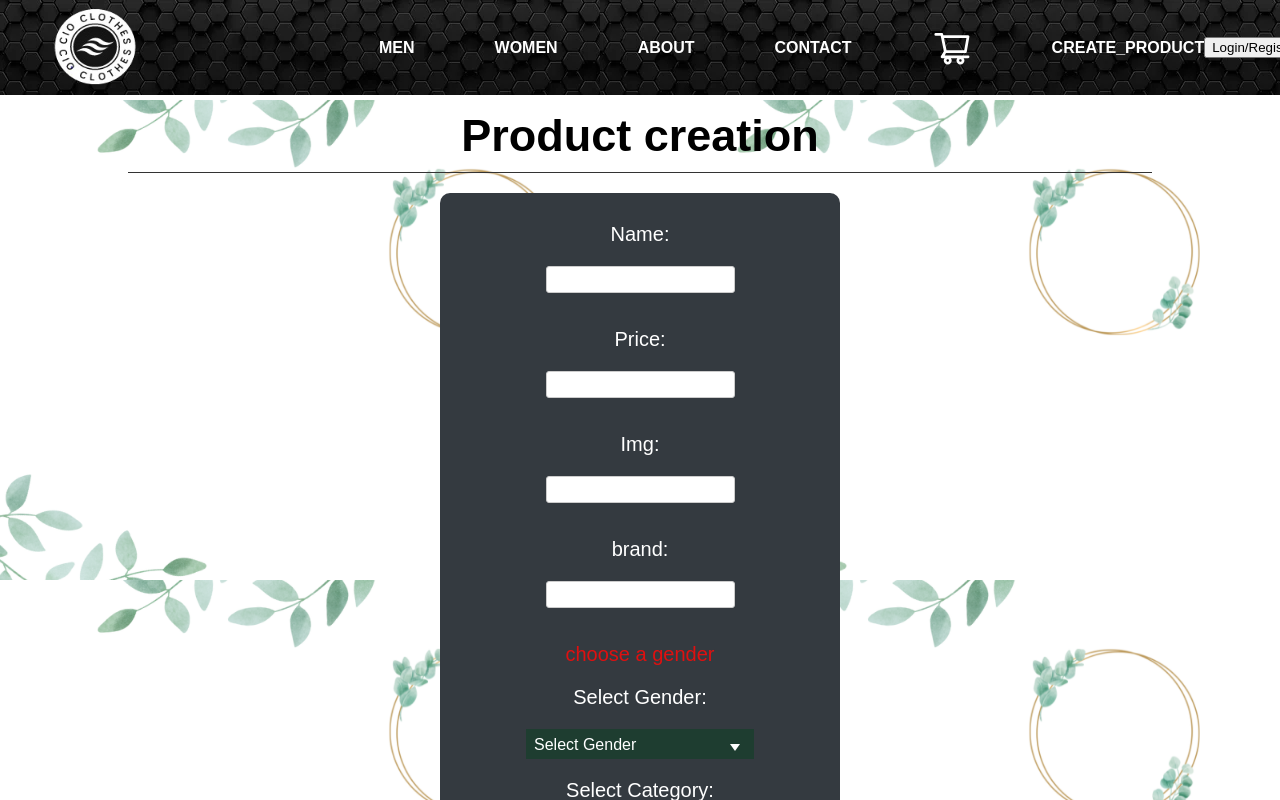
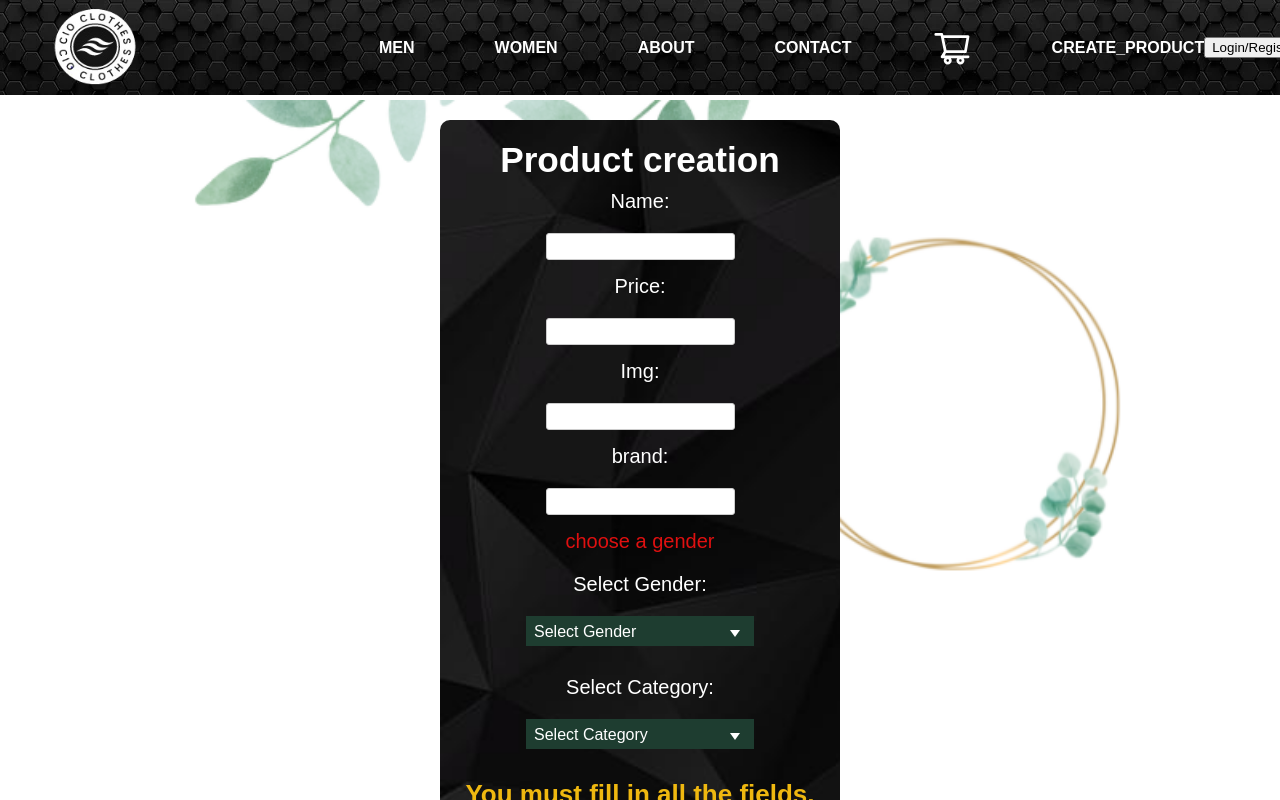
Before and after one commit to MakoskiVictor/Ecommerce-API, a React (Create React App) app in the folder client/: page /createProduct in a window 1280 px wide. Shown: the top 800 px of the page. Built offline with nearby package versions, Linux system fonts and the light colour scheme.

Commit message:
Componente Formulario - Modificando estilos css un poco

```diff
--- a/client/src/components/Contact/Contact.module.css
+++ b/client/src/components/Contact/Contact.module.css
@@ -3,7 +3,7 @@
   flex-direction: column;
   font-family: "Signika", sans-serif;
   font-size: 20px;
-  background-image: url(../image/FondoNavBar.jpg);
+  background-image: url(../image/FondoTarjetas.jpg);
   background-repeat: no-repeat;
   background-size: cover;
   color: #fff;
--- a/client/src/components/Formulario/Formulario.jsx
+++ b/client/src/components/Formulario/Formulario.jsx
@@ -1,12 +1,11 @@
-import React from 'react';
-import { useHistory } from 'react-router-dom';
+import React from "react";
+import { useHistory } from "react-router-dom";
 import style from "./Formulario.module.css";
 import { useState, useEffect } from "react";
-import { useSelector, useDispatch } from 'react-redux';
-import { CreateNewProduct } from "../../redux/actions"
+import { useSelector, useDispatch } from "react-redux";
+import { CreateNewProduct } from "../../redux/actions";
 
 // instalar sweetalert y usarla, crear nuevos inputs: talle, y stock
-
 
 // validacion de errores
 function validate(input) {
@@ -26,75 +25,54 @@ function validate(input) {
   /*      NAME      */
 
   if (!input.name) {
-        errores.name = "Name Product is required"
-    }
-    else if (input.name.length < 3) {
-        errores.name = "The name must contain at least 3 letters"
-    }
-    else if (/^\s+$/.test(input.name)) {
-        errores.name = "The name cannot be a blank space"
-    }
-    else if (!/^[a-zA-Z ]*$/.test(input.name)) {
-        errores.name = "The name must only contain letters"
-    } else if (input.name.startsWith(' ')) {
-        errores.name = "Dont input blank spaces"
-    } else if (input.name.endsWith(' ')) {
-        errores.name = "Dont input blank space"
-    }
-
+    errores.name = "Name Product is required";
+  } else if (input.name.length < 3) {
+    errores.name = "The name must contain at least 3 letters";
+  } else if (/^\s+$/.test(input.name)) {
+    errores.name = "The name cannot be a blank space";
+  } else if (!/^[a-zA-Z ]*$/.test(input.name)) {
+    errores.name = "The name must only contain letters";
+  } else if (input.name.startsWith(" ")) {
+    errores.name = "Dont input blank spaces";
+  } else if (input.name.endsWith(" ")) {
+    errores.name = "Dont input blank space";
+  } else if (input.price === null) {
     /*      PRICE         */
-
-    else if (input.price === null) {
-        errores.price = "The Price is required"
-    }
-    else if (input.price < 0) {
-        errores.price = "The price must be a positive number"
+    errores.price = "The Price is required";
+  } else if (input.price < 0) {
+    errores.price = "The price must be a positive number";
   } else if (input.price.length === 0) {
-        errores.price = "The Price is required"
-    }
-    else if (!isNumeric(input.price)) {
-        errores.price = "The price must be a positive number"
-    }
-
+    errores.price = "The Price is required";
+  } else if (!isNumeric(input.price)) {
+    errores.price = "The price must be a positive number";
+  } else if (!input.image) {
     /*    IMG    */
-
-    else if (!input.image) {
-        errores.image = "URL Image is required"
-    }
-    else if (input.image.length < 5) {
-        errores.image = "The URl must contain at least 5 letters"
-    }
-    else if (/^\s+$/.test(input.image)) {
-        errores.image = "The URL cannot be a blank space"
-    }
-    else if (input.image.includes("https://")) {
-        errores.image = "The URL must not contain the text 'https://'"
-    }
-    else if (input.image.includes("http://")) {
-        errores.image = "The URL must not contain the text 'http://'"
-    } else if (input.image.startsWith(' ')) {
-        errores.image = "Dont input blank spaces"
-    } else if (input.image.endsWith(' ')) {
-        errores.image = "Dont input blank space"
-    }
-
+    errores.image = "URL Image is required";
+  } else if (input.image.length < 5) {
+    errores.image = "The URl must contain at least 5 letters";
+  } else if (/^\s+$/.test(input.image)) {
+    errores.image = "The URL cannot be a blank space";
+  } else if (input.image.includes("https://")) {
+    errores.image = "The URL must not contain the text 'https://'";
+  } else if (input.image.includes("http://")) {
+    errores.image = "The URL must not contain the text 'http://'";
+  } else if (input.image.startsWith(" ")) {
+    errores.image = "Dont input blank spaces";
+  } else if (input.image.endsWith(" ")) {
+    errores.image = "Dont input blank space";
+  } else if (!input.brand) {
     /*    BRAND   */
-
-    else if (!input.brand) {
-        errores.brand = "Brand name is required"
-    }
-    else if (input.brand.length < 3) {
-        errores.brand = "The Brand name must contain at least 3 letters"
-    }
-    else if (/^\s+$/.test(input.brand)) {
-        errores.brand = "The Brand name cannot be a blank space"
-    }
-    else if (!/^[a-zA-Z ]*$/.test(input.brand)) {
-        errores.brand = "The Brand name must only contain letters"
-    } else if (input.brand.startsWith(' ')) {
-        errores.brand = "Dont input blank spaces"
-    } else if (input.brand.endsWith(' ')) {
-        errores.brand = "Dont input blank space"
+    errores.brand = "Brand name is required";
+  } else if (input.brand.length < 3) {
+    errores.brand = "The Brand name must contain at least 3 letters";
+  } else if (/^\s+$/.test(input.brand)) {
+    errores.brand = "The Brand name cannot be a blank space";
+  } else if (!/^[a-zA-Z ]*$/.test(input.brand)) {
+    errores.brand = "The Brand name must only contain letters";
+  } else if (input.brand.startsWith(" ")) {
+    errores.brand = "Dont input blank spaces";
+  } else if (input.brand.endsWith(" ")) {
+    errores.brand = "Dont input blank space";
   }
   /*   GENDER     */
   // else if (input.gender === "Men" && input.categoryId === 8799 ||
@@ -106,12 +84,10 @@ function validate(input) {
   // }
 
   // console.log(input.countries.length)
-    return errores // retornamos lo errores
+  return errores; // retornamos lo errores
 }
 
-
 function Formulario() {
-
   const dispatch = useDispatch();
   const [error, SetErrors] = useState({});
   const history = useHistory();
@@ -122,65 +98,76 @@ function Formulario() {
     image: "",
     brand: "",
     gender: "",
-        categoryId: undefined
-    }
+    categoryId: undefined,
+  };
   const [input, SetInput] = useState(initialState);
 
   function handleChange(e) {
     SetInput({
       ...input,
-            [e.target.name]: e.target.value
+      [e.target.name]: e.target.value,
     });
-        SetErrors(validate({
+    SetErrors(
+      validate({
         ...input,
-            [e.target.name]: e.target.value
-        }));
+        [e.target.name]: e.target.value,
+      })
+    );
   }
 
   function handleSelect(e) {
     SetInput({
       ...input,
-            gender: e.target.value
-        })
+      gender: e.target.value,
+    });
   }
 
   function handleSelectCategory(e) {
-        let number = e.target.value
+    let number = e.target.value;
     SetInput({
       ...input,
-            categoryId: parseInt(e.target.value)
-        })
+      categoryId: parseInt(e.target.value),
+    });
   }
 
   function handleSubmit(e) {
     e.preventDefault();
-        if (input.id && input.name && input.price && input.image
-            && input.brand && input.gender && input.categoryId) {
+    if (
+      input.id &&
+      input.name &&
+      input.price &&
+      input.image &&
+      input.brand &&
+      input.gender &&
+      input.categoryId
+    ) {
       dispatch(CreateNewProduct(input));
-            alert("Product Created")
+      alert("Product Created");
       SetInput(initialState);
-            history.push("/")
-        }
-        else alert(" missing data for the creation of a new product");
+      history.push("/");
+    } else alert(" missing data for the creation of a new product");
   }
   //comprobacion de INPUT
 
   function comprobacionInput(input) {
-        if (input.name && input.price &&
-            input.image && input.brand && input.gender && input.categoryId) {
-            return true
+    if (
+      input.name &&
+      input.price &&
+      input.image &&
+      input.brand &&
+      input.gender &&
+      input.categoryId
+    ) {
+      return true;
     } else {
-            return false
+      return false;
     }
   }
 
   return (
     <div className={style.containerMain}>
+      <form className={style.form} onSubmit={(e) => handleSubmit(e)}>
         <h2 className={style.titulo}>Product creation</h2>
-            {console.log(error)}
-            <form className={style.form} onSubmit={(e) => handleSubmit(e)}>
-
-
         <div>
           <p>Name:</p>
           {error.name && ( // si hay un error hara un <p> nuevo con el error
@@ -201,7 +188,8 @@ function Formulario() {
           )}
           <input
             type="number"
-                        min="0" step="25"
+            min="0"
+            step="25"
             className={style.field}
             value={input.price}
             name="price"
@@ -238,32 +226,34 @@ function Formulario() {
           </div>
         </div>
 
-
-
-
-
         <div className={style.select}>
           {input.gender.length === 0 && ( // si hay un error hara un <p> nuevo con el error
             <p className={style.error}>{"choose a gender"}</p>
           )}
           <p>Select Gender:</p>
-                    <select className={style.select} onChange={(e) => handleSelect(e)} >
-                        <option selected disabled>Select Gender</option>
+          <select className={style.select} onChange={(e) => handleSelect(e)}>
+            <option selected disabled>
+              Select Gender
+            </option>
             <option value="Men">Men</option>
             <option value="Women">Women</option>
           </select>
         </div>
         <div>
-
           <p>Select Category:</p>
 
-                    {input.gender === "Men" ?
+          {input.gender === "Men" ? (
             <div className={style.select}>
               {input.categoryId === null && ( // si hay un error hara un <p> nuevo con el error
                 <p className={style.error}>{"choose a category"}</p>
               )}
-                            <select className={style.select} onChange={(e) => handleSelectCategory(e)} >
-                                <option selected disabled>Select Category</option>
+              <select
+                className={style.select}
+                onChange={(e) => handleSelectCategory(e)}
+              >
+                <option selected disabled>
+                  Select Category
+                </option>
                 <option value="4208">Jeans</option>
                 <option value="7078">Shorts</option>
                 <option value="3602">Shirts</option>
@@ -271,10 +261,15 @@ function Formulario() {
                 <option value="14274">Sweatpants</option>
               </select>
             </div>
-                        :
+          ) : (
             <div className={style.select}>
-                            <select className={style.select} onChange={(e) => handleSelectCategory(e)} >
-                                <option selected disabled>Select Category</option>
+              <select
+                className={style.select}
+                onChange={(e) => handleSelectCategory(e)}
+              >
+                <option selected disabled>
+                  Select Category
+                </option>
                 <option value="8799">Dress</option>
                 <option value="3630">Jeans</option>
                 <option value="9263">Shorts</option>
@@ -282,20 +277,28 @@ function Formulario() {
                 <option value="2641">Coats & jackets</option>
               </select>
             </div>
-                    }
-
+          )}
 
           {/* BUTTON */}
-                    {(Object.keys(error).length === 0) && comprobacionInput(input) ? (
-                        <button className={style.submit} type="submit" onClick={(e) => handleSubmit(e)}>Create New Product</button>
-
-                    ) : <p className={style.todosCampos}>You must fill in all the fields, to be able to Create your product</p>}
+          {Object.keys(error).length === 0 && comprobacionInput(input) ? (
+            <button
+              className={style.submit}
+              type="submit"
+              onClick={(e) => handleSubmit(e)}
+            >
+              Create New Product
+            </button>
+          ) : (
+            <p className={style.todosCampos}>
+              You must fill in all the fields, to be able to Create your product
+            </p>
+          )}
 
           {/* <button className={style.submit} type='submit' onClick={(e) => handleSubmit(e)}>Create New Product</button> */}
         </div>
-            </form >
-        </div >
-    )
+      </form>
+    </div>
+  );
 }
 
-export default Formulario
+export default Formulario;
--- a/client/src/components/Formulario/Formulario.module.css
+++ b/client/src/components/Formulario/Formulario.module.css
@@ -1,25 +1,19 @@
 .titulo {
-   color: #000;
-   margin: 10px auto 20px;
-   width: 80%;
+  color: white;
+  margin: 10px 0 0;
   padding-bottom: 10px;
   font-family: "Signika", sans-serif;
-   font-size: 45px;
-   font-weight: 700;
-   border-bottom: 1px solid #333;
+  font-size: 2.2rem;
 }
 
 .containerMain {
-   /* background-color: white; */
-   /* background-color: #ddb892; */
-
-   /* margin: 0; */
-   width: auto;
-   overflow: auto;
   background-image: url(../image/fondo.png);
   /* background-image: url(../image/Fondo2.png); */
-
-   background-size: 50% auto;
+  background-size: cover;
+  background-repeat: no-repeat;
+  display: flex;
+  justify-content: center;
+  align-items: center;
 }
 
 /*                                FORMULARIO HORIZONTAL                 */
@@ -96,17 +90,19 @@ input {
   font-size: 20px;
   font-weight: 500;
   background-color: #343a40;
-  /* background: url("../image/FondoCreateProduct.jpg");
-   background-size:     cover;  */
+  background: url("../image/FondoTarjetas.jpg");
+  background-size: cover;
   color: #fff;
   padding: 10px 10px 30px;
-   margin: 0 auto;
-   margin-bottom: 30px;
   width: 380px;
-   height: auto;
+  margin-top: 20px;
   border-radius: 10px;
   /*-webkit-box-shadow: 5px 5px 50px 5px #000000;
   box-shadow: 5px 5px 50px 5px #000000;*/
+}
+
+.form p {
+  margin-top: 0;
 }
 
 /* input {
@@ -121,7 +117,6 @@ input {
   outline: none;
   border-radius: 3px;
   border: 0;
-
 
   border: solid 1px #ccc;
   padding: 5px;
@@ -147,6 +142,7 @@ input {
 
 .select {
   position: relative;
+  margin-bottom: 15px;
 }
 
 .select .select {
@@ -170,7 +166,7 @@ input {
   content: "";
   position: absolute;
   right: 90px;
-   bottom: 8px;
+  bottom: 24px;
   width: 0;
   height: 0;
   border-style: solid;
@@ -182,7 +178,7 @@ input {
 /*                          BUTTTON SUBMIT                            */
 
 .submit {
-   margin-top: 40px;
+  margin-top: 20px;
   margin-bottom: 20px;
   background-color: #efb810;
   border: none;
```
Lines whose indentation alone changed are shown as unchanged.
